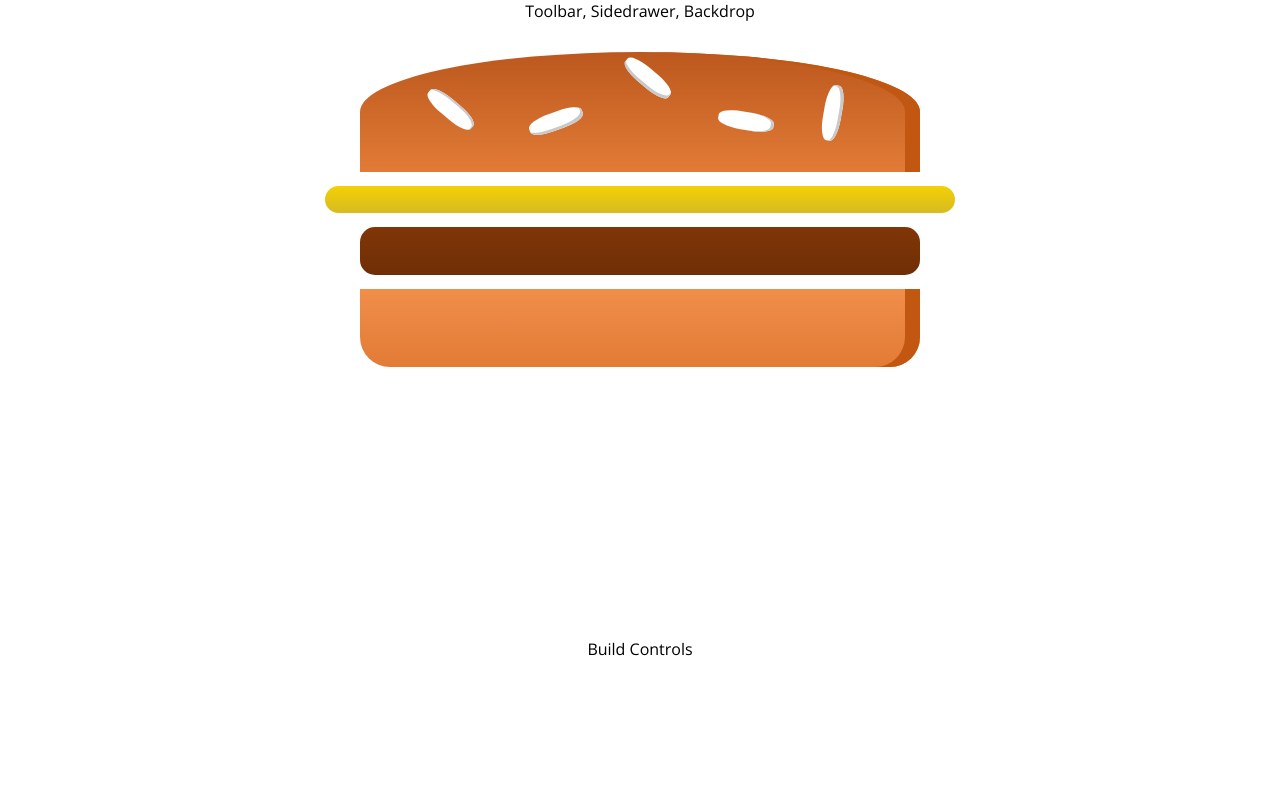
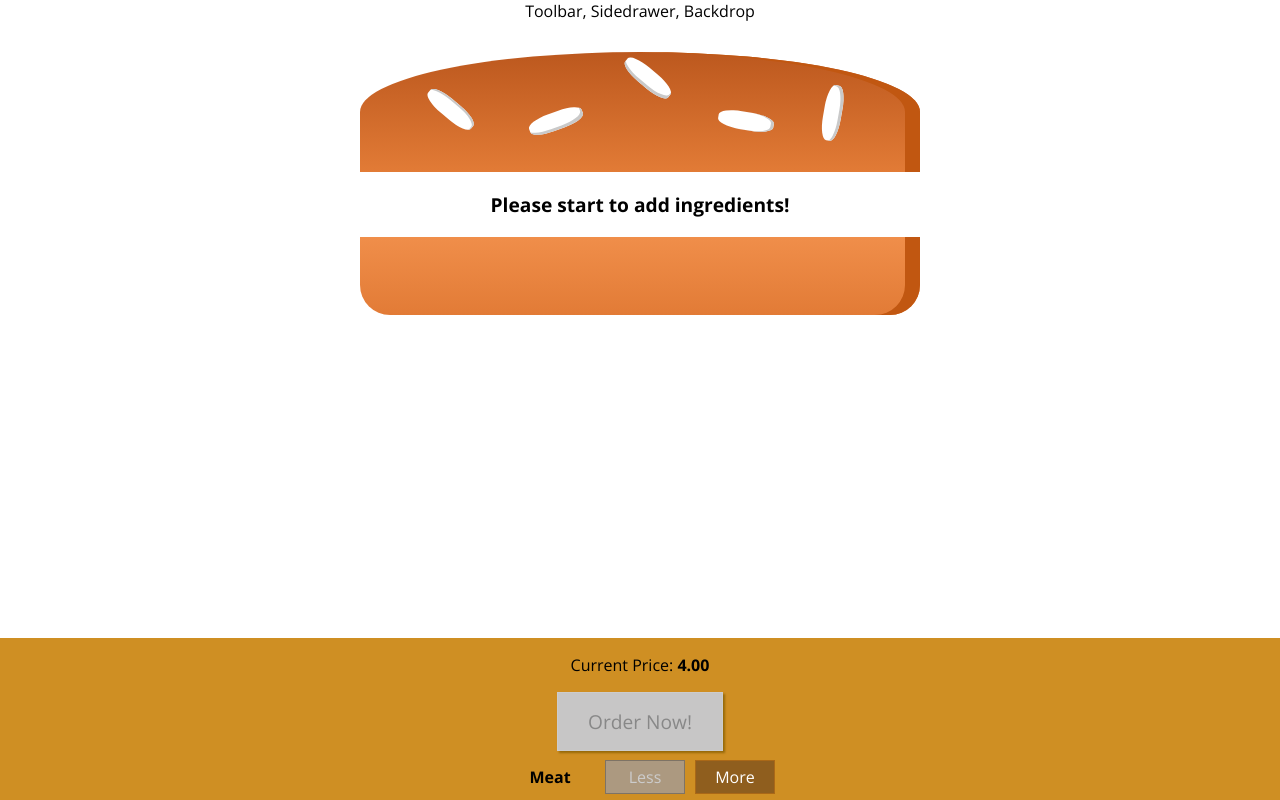
Before and after one commit to Marcosvnzla/React-course, a React (Create React App) app in the folder burger-builder/: page / in a window 1280 px wide. Shown: the top 800 px of the page. Built offline with nearby package versions, Linux system fonts and the light colour scheme.

Commit message:
added build controls and order button

```diff
--- /dev/null
+++ b/burger-builder/src/components/Burger/BuildControls/BuildControl/BuildControl.js
@@ -0,0 +1,14 @@
+import React from 'react';
+import styles from './BuildControl.module.css';
+
+const buildControl = (props) => {
+  return (
+    <div className={styles.BuildControl}>
+      <div className={styles.Label}>{props.label}</div>
+      <button className={styles.Less} onClick={props.clickedRemove} disabled={props.disabled}>Less</button>
+      <button className={styles.More} onClick={props.clickedAdd} >More</button>
+    </div>
+  );
+};
+
+export default buildControl;
--- /dev/null
+++ b/burger-builder/src/components/Burger/BuildControls/BuildControl/BuildControl.module.css
@@ -0,0 +1,56 @@
+.BuildControl {
+  display: flex;
+  justify-content: space-between;
+  align-items: center;
+  margin: 5px 0;
+}
+
+.BuildControl button {
+  display: block;
+  font: inherit;
+  padding: 5px;
+  margin: 0 5px;
+  width: 80px;
+  border: 1px solid #aa6817;
+  cursor: pointer;
+  outline: none;
+}
+
+.BuildControl button:disabled {
+  background-color: #ac9980;
+  border: 1px solid #7e7365;
+  color: #ccc;
+  cursor: default;
+}
+
+.BuildControl button:hover:disabled {
+  background-color: #ac9980;
+  color: #ccc;
+  cursor: not-allowed;
+}
+
+.Label {
+  padding: 10px;
+  font-weight: bold;
+  width: 80px;
+}
+
+.BuildControl .Less {
+  background-color: #d39952;
+  color: white;
+}
+
+.BuildControl .More {
+    background-color: #8F5E1E;
+    color: white;
+}
+
+.BuildControl .Less:hover, .BuildControl .Less:active {
+    background-color: #DAA972;
+    color: white;
+}
+
+.BuildControl .More:hover,.BuildControl .More:active {
+    background-color: #99703F;
+    color: white;
+}
--- /dev/null
+++ b/burger-builder/src/components/Burger/BuildControls/BuildControls.js
@@ -0,0 +1,31 @@
+import React from 'react';
+import styles from './BuildControls.module.css';
+import BuildControl from './BuildControl/BuildControl';
+
+const buildControls = (props) => {
+  const labels = [
+    {label: 'Meat', type: 'meat'},
+    {label: 'Cheese', type: 'cheese'},
+    {label: 'Salad', type: 'salad'},
+    {label: 'Bacon', type: 'bacon'}
+  ];
+
+  const controls = labels.map(control => {
+    return <BuildControl
+              disabled={props.disabled[control.type]}
+              clickedRemove={() => props.removeMethod(control.type)}
+              clickedAdd={() => props.addMethod(control.type)}
+              key={Math.random() + control.type}
+              label={control.label} />;
+  });
+
+  return (
+    <div className={styles.BuildControls}>
+      <p>Current Price: <strong>{props.price.toFixed(2)}</strong></p>
+      <button className={styles.OrderButton} disabled={!props.purchasable}>Order Now!</button>
+      {controls}
+    </div>
+  );
+};
+
+export default buildControls;
--- /dev/null
+++ b/burger-builder/src/components/Burger/BuildControls/BuildControls.module.css
@@ -0,0 +1,50 @@
+.BuildControls {
+  display: flex;
+  flex-direction: column;
+  align-items: center;
+  width: 100%;
+  background-color: #cf8f23;
+  box-shadow: 0 2px 1px #ccc;
+  margin: auto;
+}
+
+.OrderButton {
+    background-color: #DAD735;
+    outline: none;
+    cursor: pointer;
+    border: 1px solid #966909;
+    color: #966909;
+    font-family: inherit;
+    font-size: 1.2em;
+    padding: 15px 30px;
+    box-shadow: 2px 2px 2px #966909;
+}
+
+.OrderButton:hover, .OrderButton:active {
+    background-color: #A0DB41;
+    border: 1px solid #966909;
+    color: #966909;
+}
+
+.OrderButton:disabled {
+    background-color: #C7C6C6;
+    cursor: not-allowed;
+    border: 1px solid #ccc;
+    color: #888888;
+}
+
+.OrderButton:not(:disabled) {
+    animation: enable 0.3s linear;
+}
+
+@keyframes enable {
+    0% {
+        transform: scale(1);
+    }
+    60% {
+        transform: scale(1.1);
+    }
+    100% {
+        transform: scale(1);
+    }
+}
--- a/burger-builder/src/components/Burger/Burger.js
+++ b/burger-builder/src/components/Burger/Burger.js
@@ -3,15 +3,22 @@ import BurgerIngredient from './BurgerIngredients/BurgerIngredient';
 import styles from './Burger.module.css';
 
 const burger = (props) => {
-  const ingredientValues = Object.keys(props.ingredients).map(igKey => {
+  let ingredientValues = Object.keys(props.ingredients).map((igKey) => {
+    return [...Array(props.ingredients[igKey])].map((_, i) => {
+      return <BurgerIngredient key={igKey + i} type={igKey} />
+    });
+  }).reduce((arr, currentEl) => {
+    return arr.concat(currentEl);
+  }, []);
 
-  });
+  if (ingredientValues.length === 0) {
+    ingredientValues = <p>Please start to add ingredients!</p>;
+  }
 
   return (
     <div className={styles.Burger}>
       <BurgerIngredient type="bread-top" />
-      <BurgerIngredient type="cheese" />
-      <BurgerIngredient type="meat" />
+      {ingredientValues}
       <BurgerIngredient type="bread-bottom" />
     </div>
   );
--- a/burger-builder/src/containers/BurgerBuilder/BurgerBuilder.js
+++ b/burger-builder/src/containers/BurgerBuilder/BurgerBuilder.js
@@ -1,21 +1,92 @@
 import React, { Component, Fragment } from 'react';
 import Burger from '../../components/Burger/Burger';
+import BuildControls from '../../components/Burger/BuildControls/BuildControls';
+
+const INGREDIENT_PRICES = {
+  meat: 1.3,
+  salad: 0.5,
+  cheese: 0.4,
+  bacon: 0.7
+};
 
 class BurgerBuilder extends Component {
   state = {
     ingredients: {
-      salad: 1,
-      bacon: 1,
-      cheese: 2,
-      meat: 2
-    }
+      salad: 0,
+      bacon: 0,
+      cheese: 0,
+      meat: 0
+    },
+    totalPrice: 4,
+    purchasable: false
   }
 
+  setPurchasable = (ingredients) => {
+
+    const sum = Object.keys(ingredients).map(key => {
+      return ingredients[key];
+    }).reduce((sum, value) => {
+      return sum + value;
+    }, 0);
+
+    this.setState({purchasable: sum > 0});
+  };
+
+  addIngredient = (type) => {
+    const updatedIngredients = {...this.state.ingredients};
+    const currentCount = this.state.ingredients[type];
+    const updatedCount = currentCount + 1;
+    updatedIngredients[type] = updatedCount;
+    const priceAddition = INGREDIENT_PRICES[type];
+    const oldPrice = this.state.totalPrice;
+    const newPrice = oldPrice + priceAddition;
+    this.setState({
+      totalPrice: newPrice,
+      ingredients: updatedIngredients
+    });
+
+    this.setPurchasable(updatedIngredients);
+  };
+
+  removeIngredient = (type) => {
+    const updatedIngredients = {...this.state.ingredients};
+    const currentCount = this.state.ingredients[type];
+
+    if (currentCount <= 0) {
+      return;
+    }
+
+    const updatedCount = currentCount - 1;
+    updatedIngredients[type] = updatedCount;
+    const priceDeduction = INGREDIENT_PRICES[type];
+    const oldPrice = this.state.totalPrice;
+    const newPrice = oldPrice - priceDeduction;
+    this.setState({
+      totalPrice: newPrice,
+      ingredients: updatedIngredients
+    });
+
+    this.setPurchasable(updatedIngredients);
+  };
+
   render() {
+    const disabledInfo = {
+      ...this.state.ingredients
+    };
+
+    for (let key in disabledInfo) {
+      disabledInfo[key] = disabledInfo[key] <= 0;
+    }
+
     return(
       <Fragment>
         <Burger ingredients={this.state.ingredients} />
-        <div>Build Controls</div>
+        <BuildControls
+          purchasable={this.state.purchasable}
+          price={this.state.totalPrice}
+          disabled={disabledInfo}
+          removeMethod={this.removeIngredient}
+          addMethod={this.addIngredient} />
       </Fragment>
     );
   }
```
